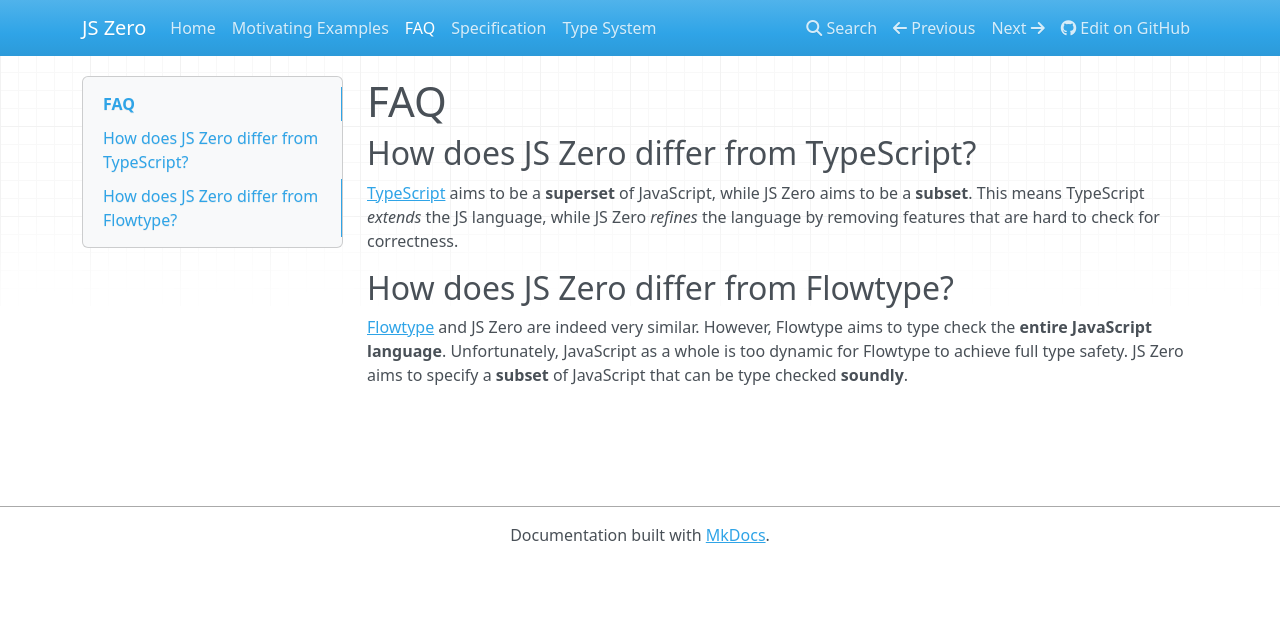
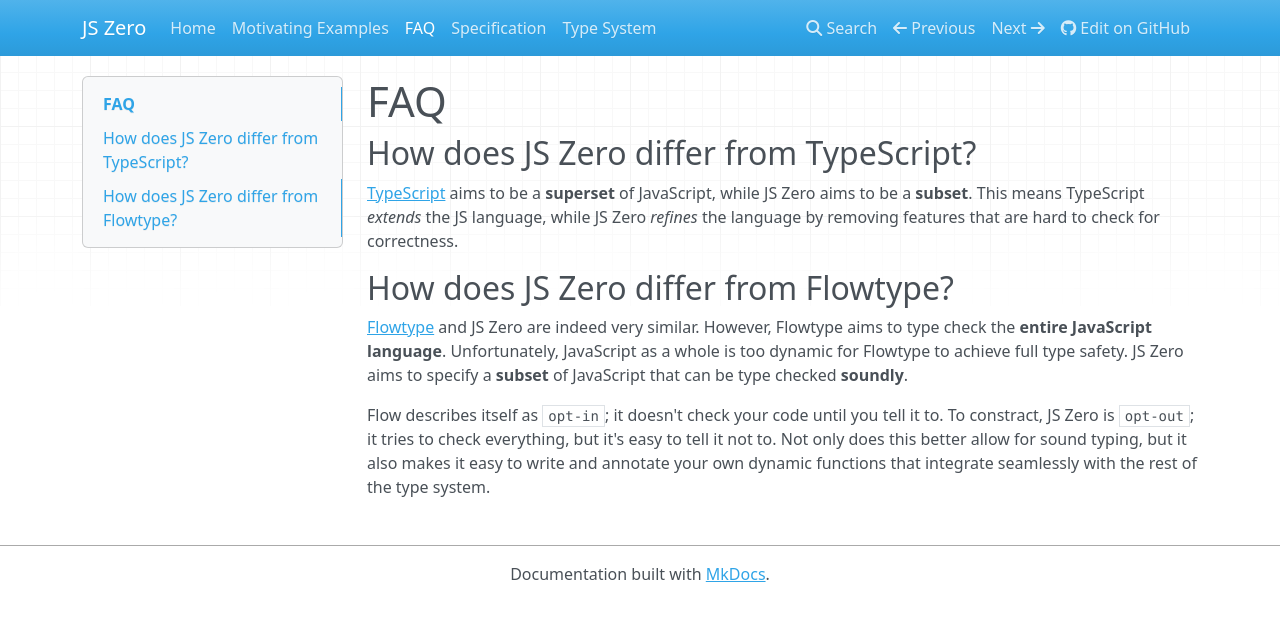
Before and after one commit to js-zero/docs, an MkDocs documentation site: the page built from docs/faq.md, in a window 1280 px wide. Shown: the top 621 px of the page. Built offline with MkDocs 1.6.1, drawn with Linux system fonts in a browser that asks for light colours; nearby versions of some CDN libraries.

Commit message:
Add to faq

```diff
--- a/docs/faq.md
+++ b/docs/faq.md
@@ -7,3 +7,5 @@
 ## How does JS Zero differ from Flowtype?
 
 [Flowtype](http://flowtype.org/) and JS Zero are indeed very similar. However, Flowtype aims to type check the **entire JavaScript language**. Unfortunately, JavaScript as a whole is too dynamic for Flowtype to achieve full type safety. JS Zero aims to specify a **subset** of JavaScript that can be type checked **soundly**.
+
+Flow describes itself as `opt-in`; it doesn't check your code until you tell it to. To constract, JS Zero is `opt-out`; it tries to check everything, but it's easy to tell it not to. Not only does this better allow for sound typing, but it also makes it easy to write and annotate your own dynamic functions that integrate seamlessly with the rest of the type system.
```
